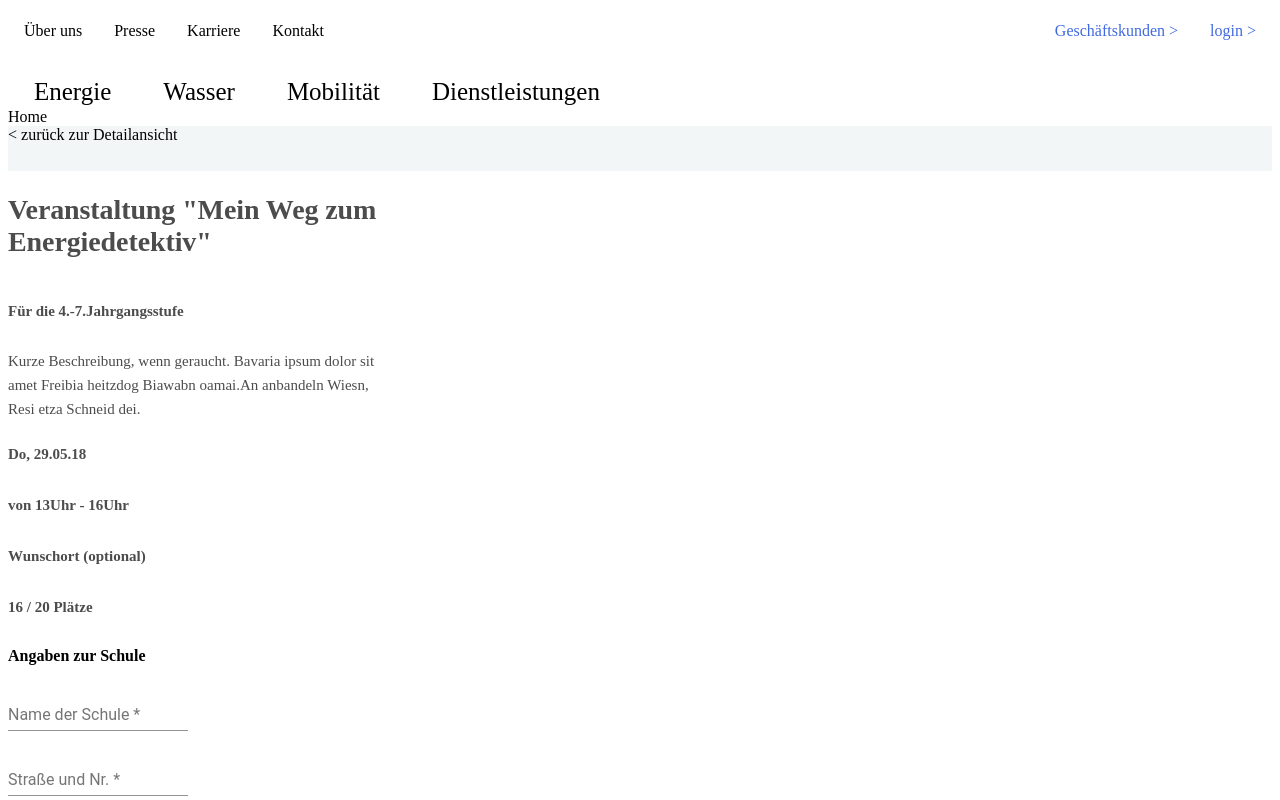
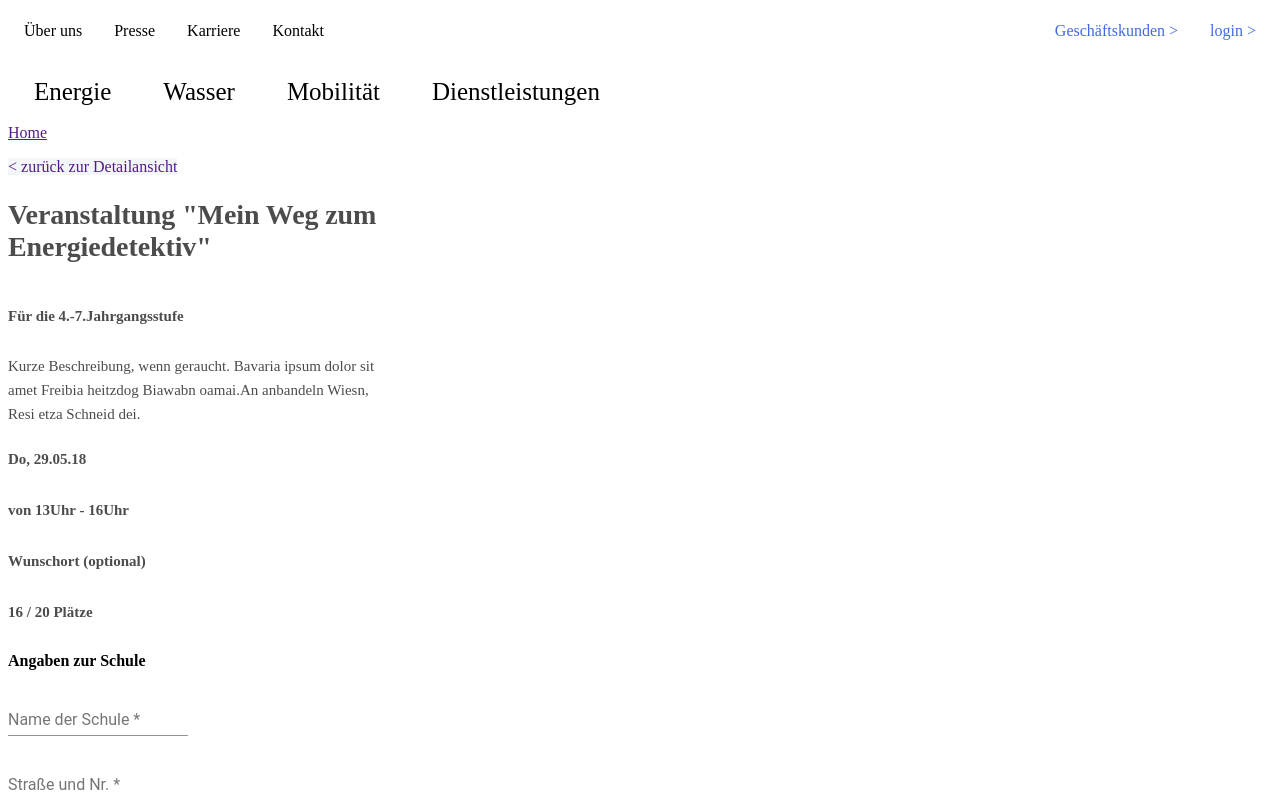
Before and after one commit to Sulsmar/angular-starter, an Angular app: page / in a window 1280 px wide. Shown: the top 800 px of the page. Built offline with nearby package versions, Linux system fonts and the light colour scheme.

Commit message:
Anpassung Home und zurück zu Details zu links

```diff
--- a/src/app/swa-register-page/swa-register-page.component.html
+++ b/src/app/swa-register-page/swa-register-page.component.html
@@ -1,5 +1,5 @@
-<div id="Home-Block">Home</div>
-<div id="zurueck-zur-Detailansicht">< zurück zur Detailansicht</div>
+<p><a href="" id="Home-Block">Home</a></p>
+<p><a href="" id="zurueck-zur-Detailansicht">< zurück zur Detailansicht</a></p>
 <!--linke Seite-->
 <h2 id="ueberschrift-Veranstaltung">{{headingEvent}}</h2>
 <h4 id="ueberschrift-Altersstufe">{{headingAge}}</h4>
--- a/src/app/swa-register-page/swa-register-page.component.scss
+++ b/src/app/swa-register-page/swa-register-page.component.scss
@@ -13,6 +13,7 @@ $darkGray: #4c4c4c;
     color: $lightGray;
     background-color: $white;
     border-color: $lightGray;
+    text-decoration: none;
 
 }
 
@@ -20,6 +21,7 @@ $darkGray: #4c4c4c;
     width: 100%;
     height: 45px;
     background-color: $lightGray;
+    text-decoration: none;
 }
 
 #ueberschrift-Veranstaltung {
```
